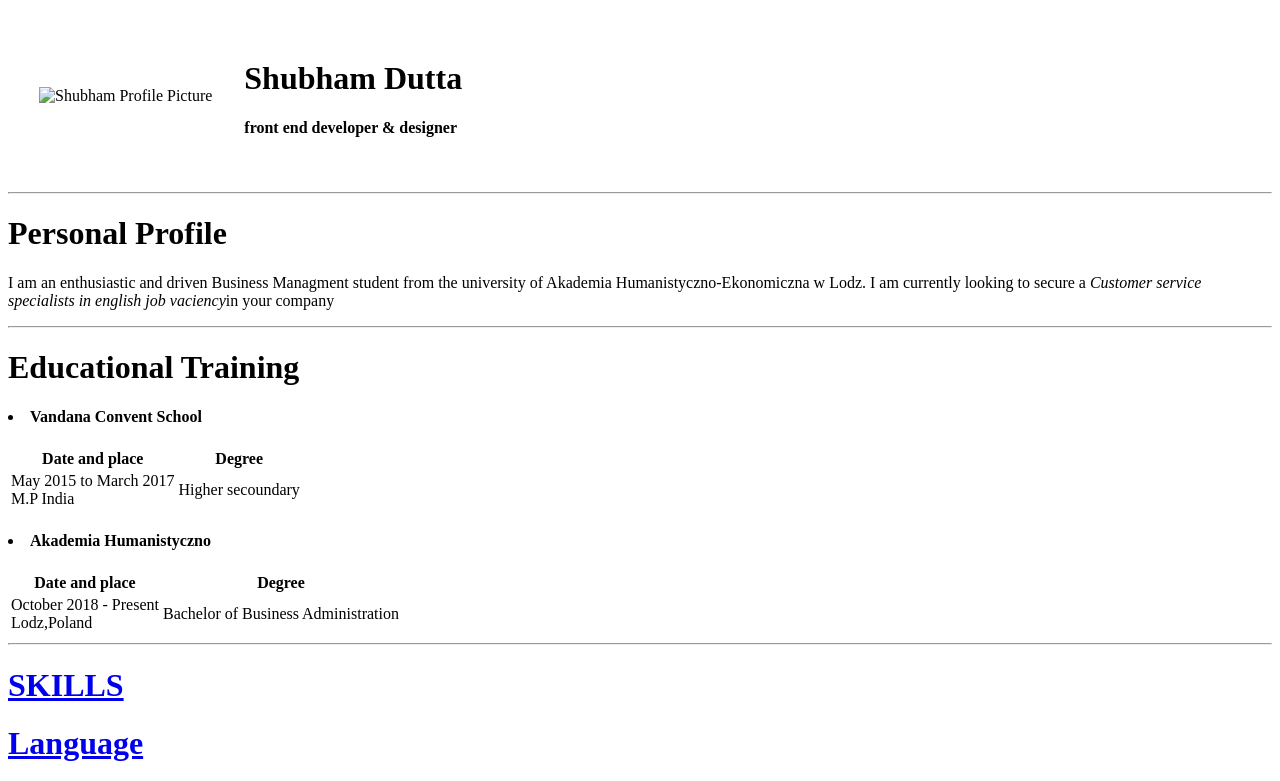
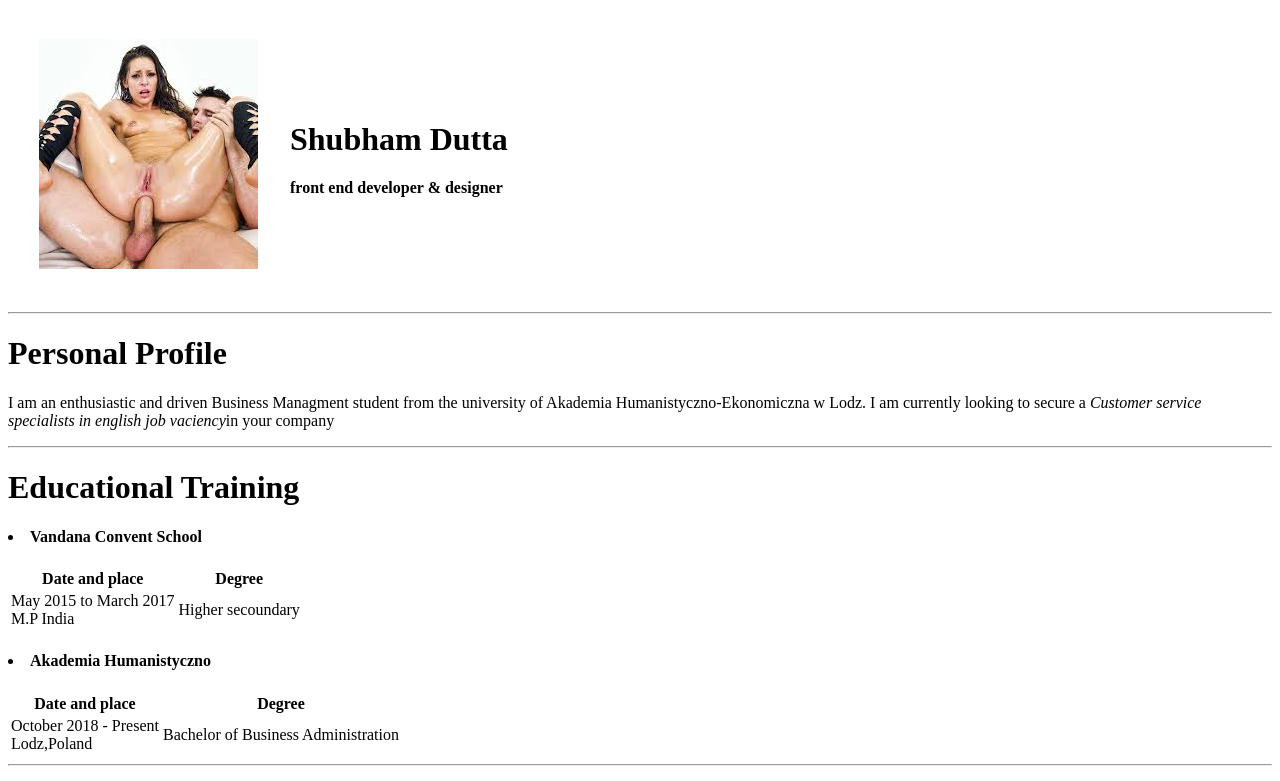
Before and after one commit to shubham2584/CV, a plain HTML site: page index.html in a window 1280 px wide. Shown: the top 781 px of the page. Drawn offline with Linux system fonts and the light colour scheme.

Commit message:
Update index.html

```diff
--- a/index.html
+++ b/index.html
@@ -7,7 +7,7 @@
   <body>
   <table cellspacing=30>
     <tr>
-      <td><img src="image/images2.jpeg" alt="Shubham Profile Picture"></td>
+      <td><img src="images2.jpeg" alt="Shubham Profile Picture"></td>
       <td>  <h1>Shubham Dutta</h1>
         <p><strong>front end developer & designer</strong></p></td>
     </tr>
```
